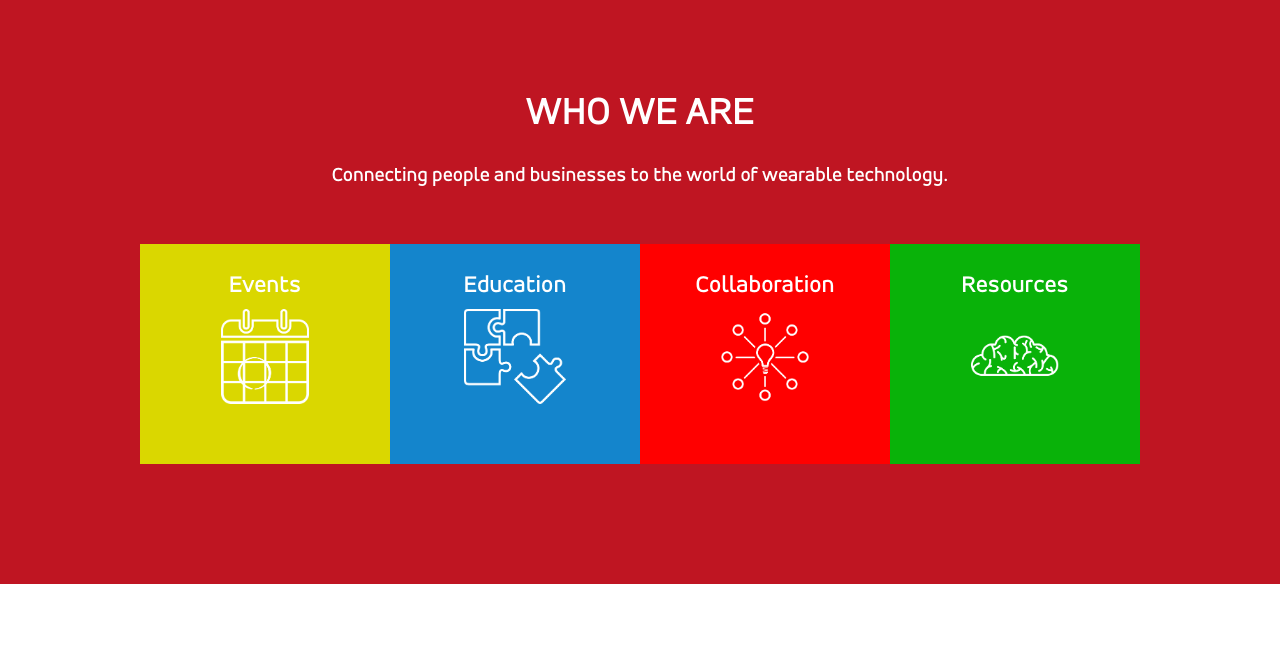
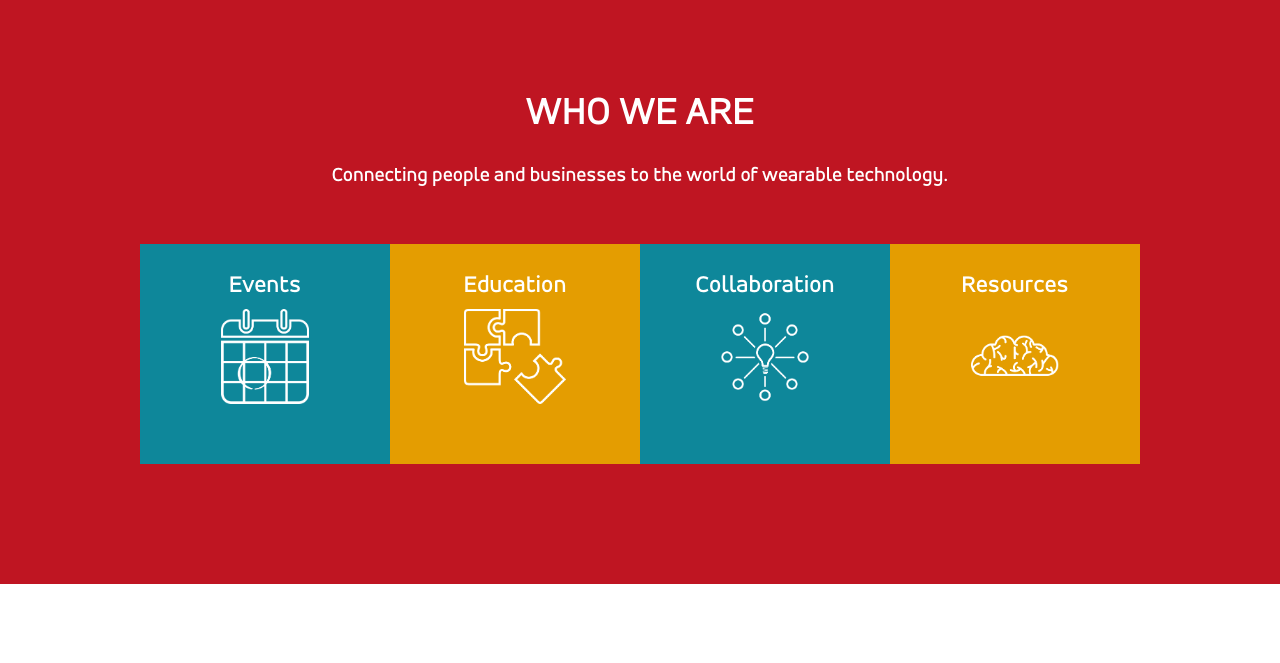
Before and after one commit to scottchen18/wearables, a CodeIgniter app: page /index.php/main/index in a window 1280 px wide. Shown: the part 724-1387 px from the top of the page. Run offline with CodeIgniter, Linux system fonts and the light colour scheme; some libraries are stand-ins or nearby versions.

Commit message:
changed colour on tiles, added sub copy

```diff
--- a/application/assets/css/style.css
+++ b/application/assets/css/style.css
@@ -175,7 +175,8 @@ a.custom2:hover{
 	width:100%;
 	color:white;
 	font-weight:100;
-	font-size:24px;
+	font-size:18px;
+	padding:0px 10px;
 	text-align:center;
 	font-family: accordAlt;
 }
--- a/application/views/main/landing.php
+++ b/application/views/main/landing.php
@@ -50,46 +50,46 @@ background-position: 50% 0%;" class="landing">
 	<section style="margin:40px auto;">
 	<div class="row">
 		<div class="small-6 medium-3 columns s_center nopadd">
-			<div class="wwa_s" style="background:#DAD700">
+			<div class="wwa_s" style="background:#0e879a">
 				<div class="sub_h1">Events</div>
 				<div class="s_center img_s">
 					<img class="img_h" src="<?php echo base_url();?>application/assets/img/calendar.png">
 				</div>
-				<div class="sub_h2">Loreum Ipsum</div>
+				<div class="sub_h2">Panel Discussions & Demos</div>
 
 			</div>
 		</div>
 
 		<div class="small-6 medium-3 columns s_center nopadd">
-			<div class="wwa_s" style="background:#1485CC">
+			<div class="wwa_s" style="background:#e49d01">
 				<div class="sub_h1">Education</div>
 				<div class="s_center img_s">
 					<img class="img_h"  src="<?php echo base_url();?>application/assets/img/puzzle.png">
 				</div>
-				<div class="sub_h2">Loreum Ipsum</div>
+				<div class="sub_h2">Workshops & Lunch and Learns</div>
 
 			</div>
 		</div>
 
 		<div class="small-6 medium-3 columns s_center nopadd">
-			<div class="wwa_s" style="background:#FF0000">
+			<div class="wwa_s" style="background:#0e879a">
 				<div class="sub_h1">Collaboration</div>
 				<div class="s_center img_s">
 					<img class="img_h"  src="<?php echo base_url();?>application/assets/img/bulb.png">
 				</div>
-				<div class="sub_h2">Loreum Ipsum</div>
+				<div class="sub_h2">Connecting People with Tech</div>
 
 			</div>
 
 		</div>
 
 		<div class="small-6 medium-3 columns s_center nopadd">
-			<div class="wwa_s" style="background:#09B209">
+			<div class="wwa_s" style="background:#e49d01">
 				<div class="sub_h1">Resources</div>
 				<div class="s_center img_s">
 					<img class="img_h"  src="<?php echo base_url();?>application/assets/img/brain.png">
 				</div>
-				<div class="sub_h2">Loreum Ipsum</div>
+				<div class="sub_h2">Sharing Wearable Tech Stories</div>
 
 			</div>
 
```
